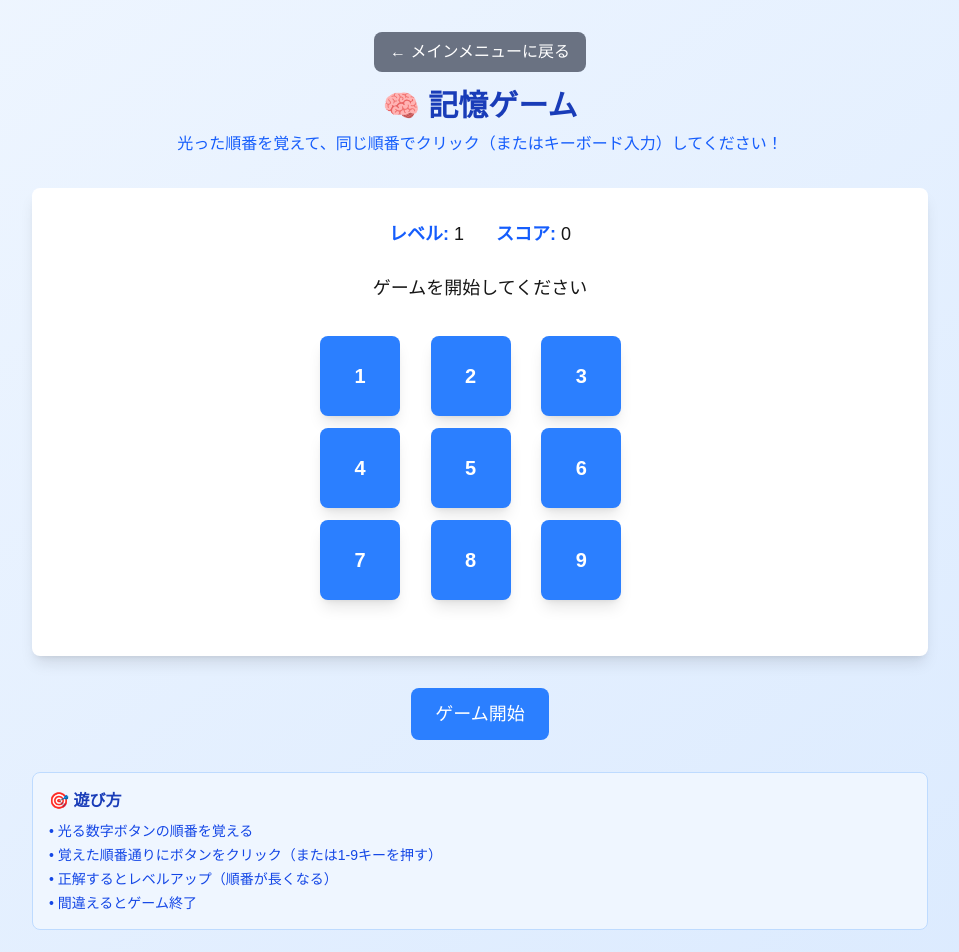
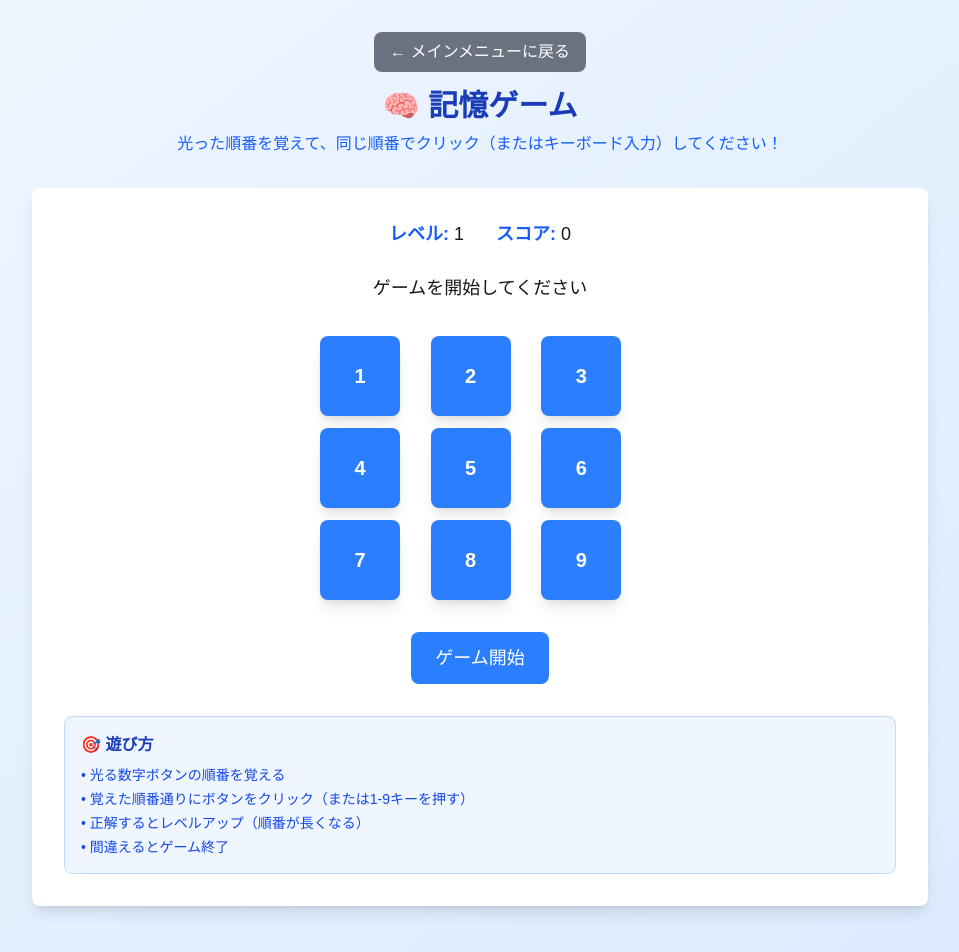
Before and after one commit to Ma-saan/brain-games-app, a Next.js app: page /games/memory in a window 1280 px wide. Shown: the top 952 px of the page, without its empty margins (160-1119 px from the left). Built offline with nearby package versions, Linux system fonts and the light colour scheme; no server answers; the database is empty.

Commit message:
記憶ゲームページをリファクタリング

```diff
--- a/src/app/games/memory/page.tsx
+++ b/src/app/games/memory/page.tsx
@@ -1,144 +1,51 @@
 'use client';
 
-import { useState, useEffect, useCallback } from 'react';
-import Link from 'next/link';
 import { useGame } from '../../context/GameContext';
+import { useMemoryGame } from '@/hooks/useMemoryGame';
+import GameLayout from '@/components/layout/GameLayout';
+import StatusDisplay from '@/components/ui/StatusDisplay';
+import Button from '@/components/ui/Button';
+import NumberGrid from '@/components/ui/NumberGrid';
+import GameInstructions from '@/components/ui/GameInstructions';
+import { getMemoryRating } from '@/utils/format';
 
-export default function MemoryGame() {
-  const [gameState, setGameState] = useState<'waiting' | 'showing' | 'playing' | 'finished'>('waiting');
-  const [sequence, setSequence] = useState<number[]>([]);
-  const [userSequence, setUserSequence] = useState<number[]>([]);
-  const [score, setScore] = useState(0);
-  const [level, setLevel] = useState(1);
-  const [highlightedButton, setHighlightedButton] = useState<number | null>(null);
-  const [temporaryHighlight, setTemporaryHighlight] = useState<number | null>(null);
-  const [statusMessage, setStatusMessage] = useState('');
-  const { saveScore } = useGame();
+export default function MemoryGamePage() {
+  const {
+    gameState,
+    sequence,
+    userSequence,
+    score,
+    level,
+    highlightedButton,
+    temporaryHighlight,
+    statusMessage,
+    startGame,
+    handleButtonClick,
+    resetGame
+  } = useMemoryGame();
 
-  const generateSequence = useCallback((length: number) => {
-    const newSequence = [];
-    for (let i = 0; i < length; i++) {
-      newSequence.push(Math.floor(Math.random() * 9) + 1); // 1-9の数字
-    }
-    return newSequence;
-  }, []);
-
-  const showSequence = useCallback(async (seq: number[]) => {
-    setGameState('showing');
-    setStatusMessage('順番を覚えてください...');
-    setHighlightedButton(null);
-    setUserSequence([]);
-
-    await new Promise(resolve => setTimeout(resolve, 1000));
-
-    for (let i = 0; i < seq.length; i++) {
-      setHighlightedButton(seq[i]);
-      await new Promise(resolve => setTimeout(resolve, 600));
-      setHighlightedButton(null);
-      await new Promise(resolve => setTimeout(resolve, 400));
-    }
-
-    setGameState('playing');
-    setStatusMessage('今度はあなたの番です！同じ順番でクリックしてください');
-  }, []);
-
-  const startGame = useCallback(() => {
-    const newSequence = generateSequence(3);
-    setSequence(newSequence);
-    setUserSequence([]);
-    setScore(0);
-    setLevel(1);
-    showSequence(newSequence);
-  }, [generateSequence, showSequence]);
-
-  const nextLevel = useCallback(() => {
-    const newSequence = generateSequence(level + 2); // レベル1で3個、レベル2で4個...
-    setSequence(newSequence);
-    setUserSequence([]);
-    showSequence(newSequence);
-  }, [level, generateSequence, showSequence]);
-
-  const handleButtonClick = useCallback((buttonNumber: number) => {
-    if (gameState !== 'playing') return;
-
-    // 一時的に押されたボタンをハイライト
-    setTemporaryHighlight(buttonNumber);
-    setTimeout(() => {
-      setTemporaryHighlight(null);
-    }, 300); // 300ミリ秒後にハイライトを消す
-
-    const newUserSequence = [...userSequence, buttonNumber];
-    setUserSequence(newUserSequence);
-
-    if (buttonNumber !== sequence[newUserSequence.length - 1]) {
-      // 間違い
-      setGameState('finished');
-      setStatusMessage(`間違いです！正解は: ${sequence.join(', ')}`);
-      // スコア保存
-      saveScore('memory', score).catch(console.error);
-      return;
-    }
-
-    if (newUserSequence.length === sequence.length) {
-      // レベルクリア
-      const newScore = score + sequence.length * 10;
-      setScore(newScore);
-      setLevel(level + 1);
-      setStatusMessage(`レベル ${level} クリア！`);
-
-      setTimeout(() => {
-        nextLevel();
-      }, 1500);
-    }
-  }, [gameState, userSequence, sequence, score, level, nextLevel, saveScore]);
-
-  // キーボード入力対応
-  useEffect(() => {
-    const handleKeyPress = (event: KeyboardEvent) => {
-      if (gameState !== 'playing') return;
-
-      const key = event.key;
-      if (key >= '1' && key <= '9') {
-        handleButtonClick(parseInt(key));
-      }
-    };
-
-    document.addEventListener('keydown', handleKeyPress);
-    return () => document.removeEventListener('keydown', handleKeyPress);
-  }, [gameState, handleButtonClick]);
-
-  const resetGame = () => {
-    setGameState('waiting');
-    setSequence([]);
-    setUserSequence([]);
-    setScore(0);
-    setLevel(1);
-    setHighlightedButton(null);
-    setTemporaryHighlight(null);
-    setStatusMessage('');
-  };
+  const instructions = [
+    '光る数字ボタンの順番を覚える',
+    '覚えた順番通りにボタンをクリック（または1-9キーを押す）',
+    '正解するとレベルアップ（順番が長くなる）',
+    '間違えるとゲーム終了'
+  ];
 
   return (
-    <div className="min-h-screen bg-gradient-to-br from-blue-50 to-blue-100 py-8 px-4">
-      <div className="max-w-4xl mx-auto">
-        <div className="text-center mb-8">
-          <Link href="/" className="inline-block mb-4 px-4 py-2 bg-gray-500 text-white rounded-lg hover:bg-gray-600 transition-colors">
-            ← メインメニューに戻る
-          </Link>
-          <h1 className="text-3xl font-bold text-blue-800 mb-2">🧠 記憶ゲーム</h1>
-          <p className="text-blue-600">光った順番を覚えて、同じ順番でクリック（またはキーボード入力）してください！</p>
-        </div>
-
-        <div className="bg-white rounded-lg shadow-lg p-8 mb-8">
+    <GameLayout
+      title="記憶ゲーム"
+      subtitle="光った順番を覚えて、同じ順番でクリック（またはキーボード入力）してください！"
+      icon="🧠"
+      bgColor="bg-gradient-to-br from-blue-50 to-blue-100"
+      textColor="text-blue-800"
+    >
       <div className="text-center mb-6">
-            <div className="flex justify-center gap-8 mb-4">
-              <div className="text-lg">
-                <span className="font-bold text-blue-600">レベル:</span> {level}
-              </div>
-              <div className="text-lg">
-                <span className="font-bold text-blue-600">スコア:</span> {score}
-              </div>
-            </div>
+        <StatusDisplay
+          items={[
+            { label: 'レベル', value: level, color: 'text-blue-600' },
+            { label: 'スコア', value: score, color: 'text-blue-600' }
+          ]}
+        />
 
         <div className="text-lg mb-6 min-h-[3rem] flex items-center justify-center">
           {gameState === 'waiting' && 'ゲームを開始してください'}
@@ -147,23 +54,13 @@ export default function MemoryGame() {
       </div>
 
       {/* 3x3グリッド */}
-          <div className="grid grid-cols-3 gap-3 max-w-xs mx-auto mb-6">
-            {[1, 2, 3, 4, 5, 6, 7, 8, 9].map((number) => (
-              <button
-                key={number}
-                className={`
-                  w-20 h-20 bg-blue-500 text-white text-xl font-bold rounded-lg transition-all duration-200 shadow-lg
-                  ${highlightedButton === number ? 'bg-yellow-400 scale-110 shadow-xl' : ''}
-                  ${temporaryHighlight === number ? 'bg-green-500 scale-110 shadow-xl' : ''}
-                  ${gameState === 'playing' ? 'hover:bg-blue-600 cursor-pointer' : 'cursor-not-allowed'}
-                `}
-                onClick={() => handleButtonClick(number)}
+      <NumberGrid
+        highlightedNumber={highlightedButton}
+        temporaryHighlight={temporaryHighlight}
+        onButtonClick={handleButtonClick}
         disabled={gameState !== 'playing'}
-              >
-                {number}
-              </button>
-            ))}
-          </div>
+        className="mb-6"
+      />
 
       {/* 現在の入力状況 */}
       {gameState === 'playing' && (
@@ -175,16 +72,16 @@ export default function MemoryGame() {
           </div>
         </div>
       )}
-        </div>
 
-        <div className="text-center space-y-4">
+      <div className="text-center space-y-4 mt-8">
         {gameState === 'waiting' && (
-            <button
+          <Button
             onClick={startGame}
-              className="px-6 py-3 bg-blue-500 text-white rounded-lg hover:bg-blue-600 transition-colors text-lg font-medium"
+            variant="primary"
+            size="large"
           >
             ゲーム開始
-            </button>
+          </Button>
         )}
 
         {gameState === 'finished' && (
@@ -192,26 +89,25 @@ export default function MemoryGame() {
             <p className="text-lg font-bold mb-4">
               最終スコア: {score}点　到達レベル: {level}
             </p>
-              <button
+            <p className="text-lg text-blue-700 mb-6">{getMemoryRating(score)}</p>
+            <Button
               onClick={resetGame}
-                className="px-6 py-3 bg-green-500 text-white rounded-lg hover:bg-green-600 transition-colors text-lg font-medium"
+              variant="success"
+              size="large"
             >
               もう一度
-              </button>
+            </Button>
           </div>
         )}
       </div>
 
-        <div className="mt-8 bg-blue-50 border border-blue-200 rounded-lg p-4">
-          <h3 className="font-bold text-blue-800 mb-2">🎯 遊び方</h3>
-          <ul className="text-blue-700 text-sm space-y-1">
-            <li>• 光る数字ボタンの順番を覚える</li>
-            <li>• 覚えた順番通りにボタンをクリック（または1-9キーを押す）</li>
-            <li>• 正解するとレベルアップ（順番が長くなる）</li>
-            <li>• 間違えるとゲーム終了</li>
-          </ul>
-        </div>
-      </div>
-    </div>
+      <GameInstructions
+        instructions={instructions}
+        bgColor="bg-blue-50"
+        textColor="text-blue-700"
+        borderColor="border-blue-200"
+        className="mt-8"
+      />
+    </GameLayout>
   );
 }
```
Lines whose indentation alone changed are shown as unchanged.
